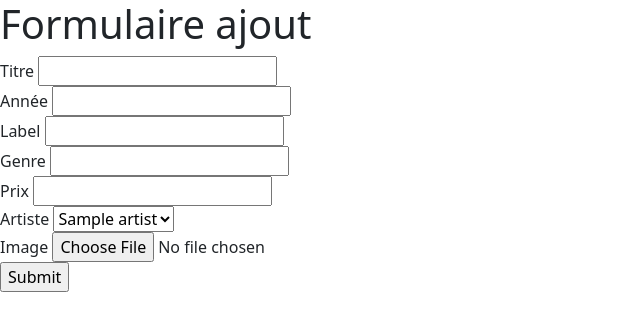
After one commit to fcaumartin/DIW25053, a PHP site: page /ajout_form.php in a window 1280 px wide. The commit adds this page. Shown: the top 331 px of the page, without its empty margins (0-640 px from the left). Run offline with PHP 8.4, Linux system fonts and the light colour scheme; tables that the repository leaves empty or names only in its code hold one stand-in row (values such as "Sample post").

Commit message:
record - ajout

```diff
--- /dev/null
+++ b/record/ajout_form.php
@@ -0,0 +1,52 @@
+<?php
+    require("header.php");
+    require("connect.php");
+
+    $requete = $db->query("select * from artist;");
+    $artistes = $requete->fetchAll();
+
+?>
+<h1>Formulaire ajout</h1>
+
+<form action="ajout_script.php" method="post" enctype="multipart/form-data">
+
+    <div>
+        Titre
+        <input type="text" name="title" >
+    </div>
+    <div>
+        Année
+        <input type="number" name="year" >
+    </div>
+    <div>
+        Label
+        <input type="text" name="label" >
+    </div>
+    <div>
+        Genre
+        <input type="text" name="genre" >
+    </div>
+    <div>
+        Prix
+        <input type="text" name="price" >
+    </div>
+    <div>
+        Artiste
+        <select name="artist">
+            <?php foreach ($artistes as $artiste): ?>
+                <option value="<?= $artiste["artist_id"] ?>"><?= $artiste["artist_name"] ?></option>
+            <?php endforeach; ?>
+        </select>
+    </div>
+    <div>
+        Image
+        <input type="file" name="picture">
+    </div>
+    <div>
+        <input type="submit" >
+    </div>
+</form>
+
+<?php
+    require("footer.php");
+?>
--- a/record/index.php
+++ b/record/index.php
@@ -15,6 +15,9 @@
 
     <div class="container">
         <div class="row">
+            <div class="col-12 text-end">
+                <a href="ajout_form.php" class="btn btn-primary">Ajouter</a>
+            </div>
             <?php foreach ($tableau as $disc): ?>
                 <section class="col-12 col-sm-6 col-md-4 col-lg-3 col-xl-2 mb-3">
                     <div>
```
Also changed, not shown: record/ajout_script.php (added, +34 -0 lines).
